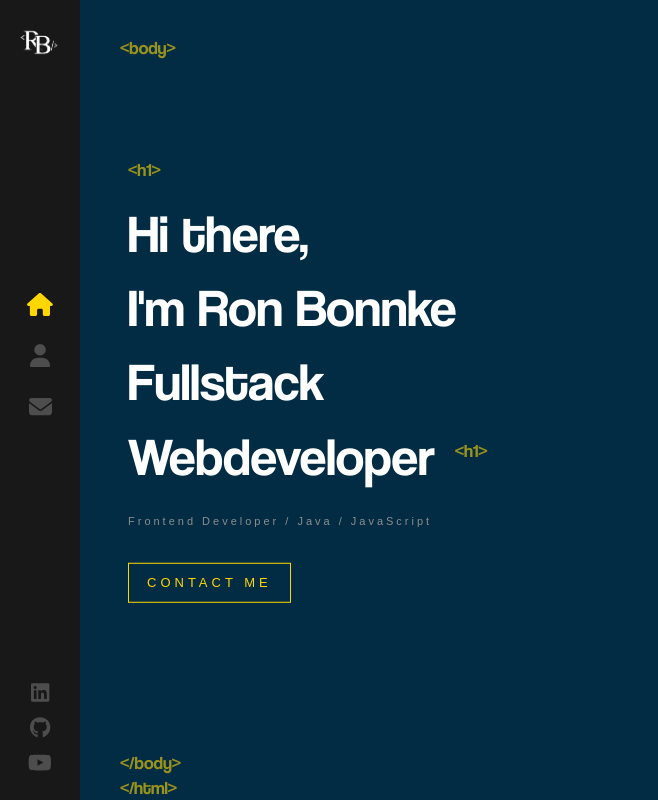
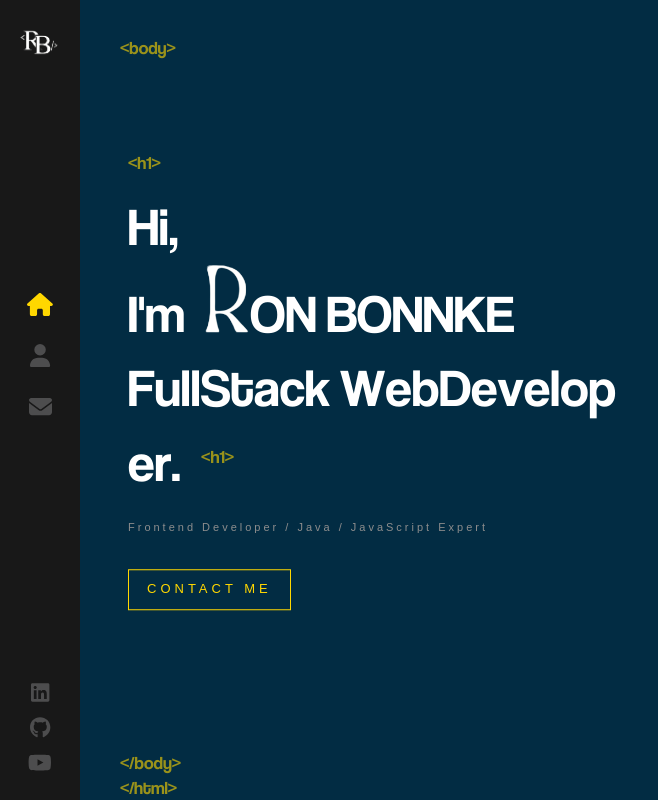
Before and after one commit to ronbonnke/portfolio, a React (Create React App) app in the folder portfolio/: page / in a window 1280 px wide. Shown: the whole page, without its empty margins (0-658 px from the left). Built offline with nearby package versions, Linux system fonts and the light colour scheme.

Commit message:
your message

```diff
--- a/portfolio/public/index.html
+++ b/portfolio/public/index.html
@@ -2,14 +2,18 @@
 <html lang="en">
   <head>
     <meta charset="utf-8" />
-    <link rel="icon" href="%PUBLIC_URL%/favicon.ico" />
+    <!-- <link rel="icon" href="%PUBLIC_URL%/favicon.ico" /> -->
+    <!-- <link rel="icon" href="./rblogo.png /> -->
+
     <meta name="viewport" content="width=device-width, initial-scale=1" />
     <meta name="theme-color" content="#000000" />
     <meta
       name="description"
       content="Web site created using create-react-app"
     />
-    <link rel="apple-touch-icon" href="%PUBLIC_URL%/logo192.png" />
+    <!-- <link rel="apple-touch-icon" href="%PUBLIC_URL%/logo192.png" /> -->
+    <link rel="icon" href="./rblogo.png" />
+
     <!--
       manifest.json provides metadata used when your web app is installed on a
       user's mobile device or desktop. See https://developers.google.com/web/fundamentals/web-app-manifest/
@@ -24,7 +28,7 @@
       work correctly both with client-side routing and a non-root public URL.
       Learn how to configure a non-root public URL by running `npm run build`.
     -->
-    <title>React App</title>
+    <title>RB portfolio</title>
   </head>
   <body>
     <noscript>You need to enable JavaScript to run this app.</noscript>
@@ -33,7 +37,7 @@
       This HTML file is a template.
       If you open it directly in the browser, you will see an empty page.
 
-      You can add webfonts, meta tags, or analytics to this file.
+      You can add web fonts, meta tags, or analytics to this file.
       The build step will place the bundled scripts into the <body> tag.
 
       To begin the development, run `npm start` or `yarn start`.
--- a/portfolio/src/components/AnimatedLetters/index.js
+++ b/portfolio/src/components/AnimatedLetters/index.js
@@ -2,11 +2,13 @@ import './index.scss'
 
 import React from 'react'
 
-const AnimatedLetters = ({ letterClasss, strArray, idx }) => {
+const AnimatedLetters = ({ letterClass, strArray, idx }) => {
   return (
     <span>
       {strArray.map((char, i) => (
-        <span key={char + i} className="={`${letterClass} _${i+idx}`}"></span>
+        <span key={char + i} className={`${letterClass} _${i + idx}`}>
+          {char}
+        </span>
       ))}
     </span>
   )
--- a/portfolio/src/components/AnimatedLetters/index.scss
+++ b/portfolio/src/components/AnimatedLetters/index.scss
@@ -0,0 +1,25 @@
+.text-animate {
+    display: inline-block;
+    opacity: 0;
+    animation: bounceIn 1s 1s;
+    animation-fill-mode: forwards;
+    min-width: 10px;
+
+}
+
+.text-animate-hover {
+    min-width: 10px;
+    display: inline-block;
+    animation-fill-mode: both;
+
+    &:hover {
+        animation: rubberBand 1s;
+        color: #ffd700;
+    }
+}
+
+@for $i from 1 through 50 {
+    .text-animate._#{$i} {
+        animation-delay: #{$i / 10}s;
+    }
+}
--- /dev/null
+++ b/portfolio/src/components/Home/Logo/index.js
@@ -0,0 +1 @@
+import './index.scss'
--- a/portfolio/src/components/Home/index.js
+++ b/portfolio/src/components/Home/index.js
@@ -1,20 +1,67 @@
-import React from 'react'
+import React, { useEffect, useState } from 'react'
 import { Link } from 'react-router-dom'
-// import LogoTitle from '../../assets/images/rblogo.png'
+import LogoTitle from '../../assets/images/RR.png'
 import './index.scss'
+import AnimatedLetters from '../AnimatedLetters'
 
 const Home = () => {
+  const [letterClass, setLetterClass] = useState('text-animate')
+  const nameArray = ['O', 'N', ' ', 'B', 'O', 'N', 'N', 'K', 'E']
+  const jobArray = [
+    'F',
+    'u',
+    'l',
+    'l',
+    'S',
+    't',
+    'a',
+    'c',
+    'k',
+    ' ',
+    'W',
+    'e',
+    'b',
+    'D',
+    'e',
+    'v',
+    'e',
+    'l',
+    'o',
+    'p',
+    'e',
+    'r',
+    '.',
+  ]
+
+  useEffect(() => {
+    setTimeout(() => {
+      return setLetterClass('text-animate-hover')
+    }, 4000)
+  }, [])
+
   return (
     <div className="container home-page">
       <div className="text-zone">
         <h1>
-          Hi there, <br />
-          I'm Ron Bonnke
-          {/* <img src={LogoTitle} alt="developer" /> */}
+          <span className={letterClass}>H</span>
+          <span className={`${letterClass} _12`}>i,</span>
           <br />
-          Fullstack Webdeveloper
+          <span className={`${letterClass} _13`}>I</span>
+          <span className={`${letterClass} _14`}>'m</span>
+          <img src={LogoTitle} alt="developer" />
+          <AnimatedLetters
+            letterClass={letterClass}
+            strArray={nameArray}
+            idx={15}
+          />
+          <br />
+          <AnimatedLetters
+            letterClass={letterClass}
+            strArray={jobArray}
+            idx={22}
+          />
         </h1>
-        <h2>Frontend Developer / Java / JavaScript </h2>
+        <h2>Frontend Developer / Java / JavaScript Expert </h2>
         <Link to="/contact" className="flat-button">
           CONTACT ME
         </Link>
--- a/portfolio/src/components/Home/index.scss
+++ b/portfolio/src/components/Home/index.scss
@@ -36,11 +36,12 @@
             opacity: 0.6;
         }
         img {
-            width: 32px;
+            width: 45px;
             margin-left: 20px;
             height: auto;
             animation: rotateIn 1s linear both;
             animation-delay: 1.4s;
+
         }
     }
     h2 {
--- a/portfolio/src/index.css
+++ b/portfolio/src/index.css
@@ -7,6 +7,7 @@ body {
   font: 300 11px/1.4 'Helvetica Neue', 'sans-serif';
   color: #444;
   background: #022c43;
+  /* background: #921904; */
   overflow: hidden;
   display: block;
   -webkit-font-smoothing: antialiased;
```
Also changed, not shown: portfolio/public/rblogo.png (added), portfolio/src/assets/images/RR.png (added), portfolio/src/components/Home/Logo/index.scss (added).
